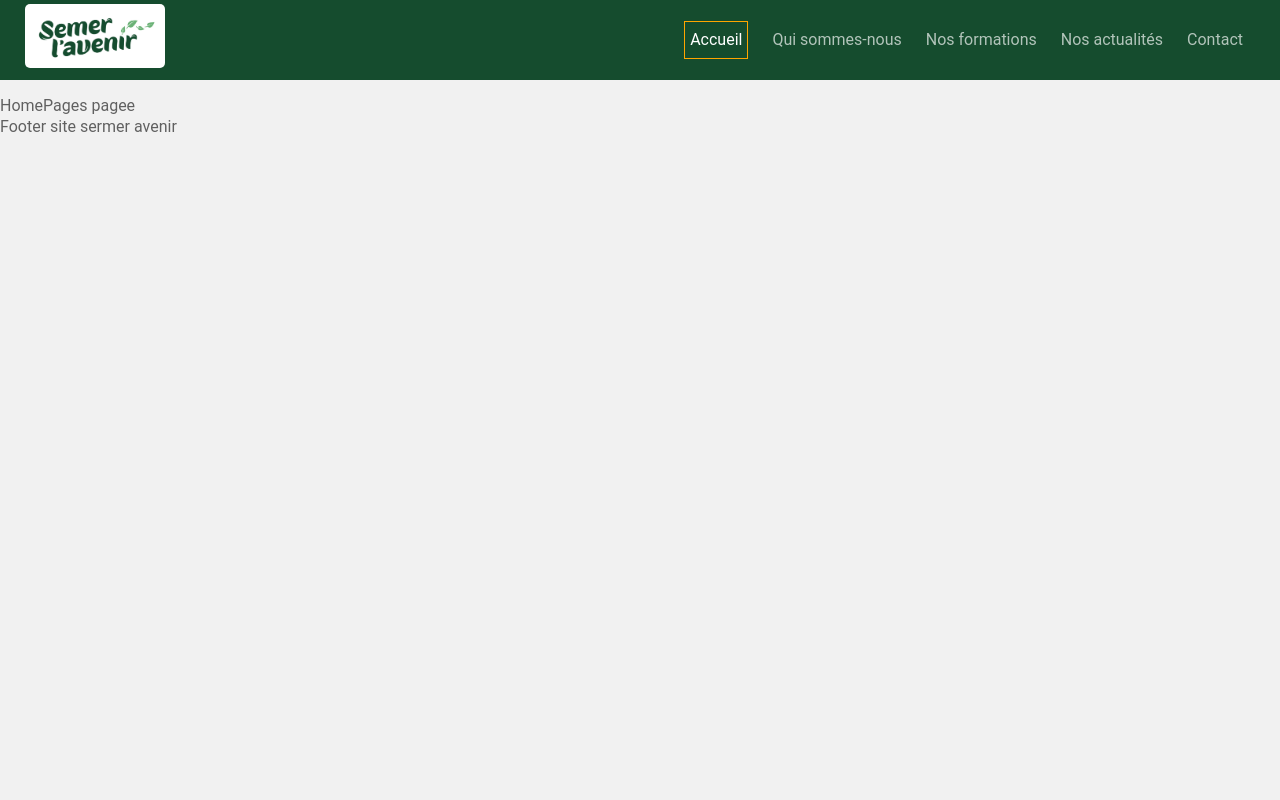
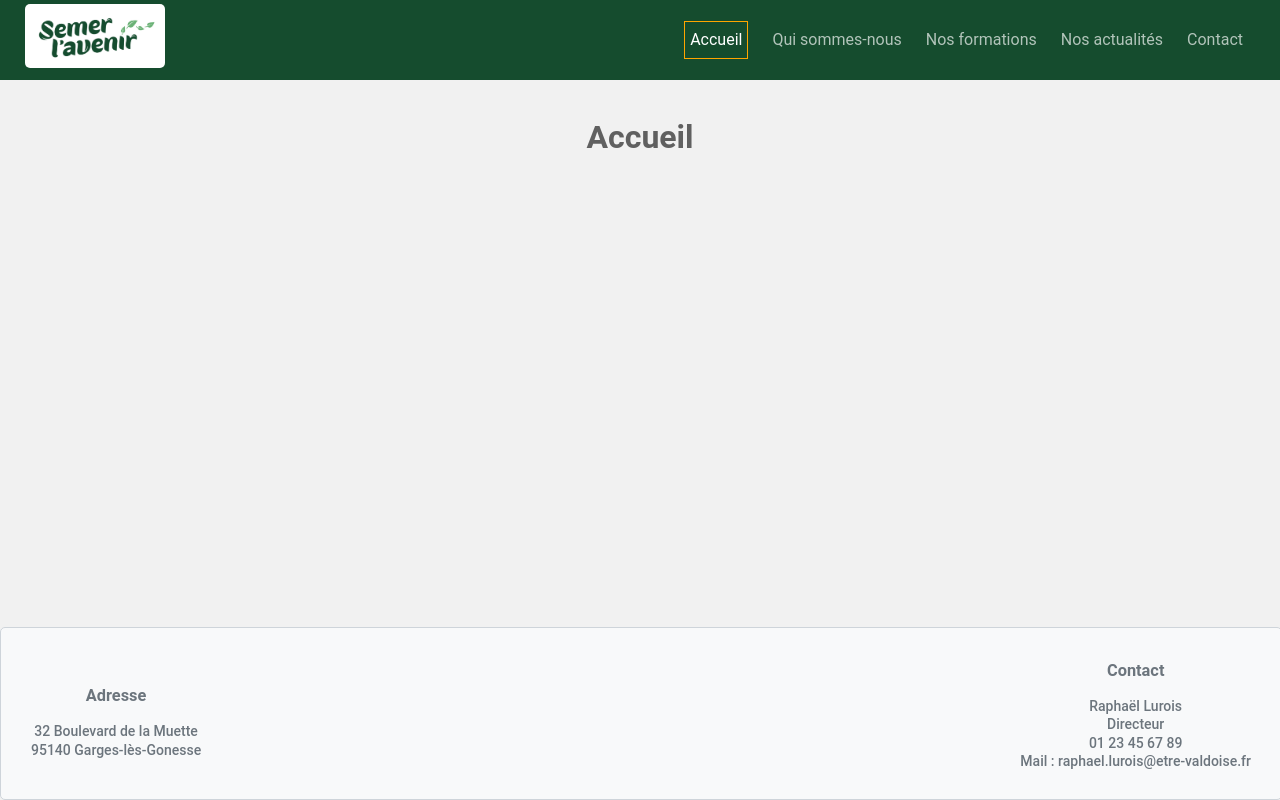
Before and after one commit to sermer12/sermer_avenir, a React (Vite) app in the folder frontend/: page / in a window 1280 px wide. Built offline with nearby package versions, Linux system fonts and the light colour scheme.

Commit message:
ajout d'un peu de style

```diff
--- a/frontend/src/components/Footer.jsx
+++ b/frontend/src/components/Footer.jsx
@@ -1,7 +1,35 @@
 import React from "react";
+import "../styles/footer.css"
 
 const Footer = () => {
-  return <div>Footer site sermer avenir</div>;
+  return (
+    <>
+      <footer>
+        <div className="footer_container">
+          <div className="footer_container_content">
+            <div className="footer_container_content_left">
+              <p>
+                <h3>Adresse</h3>
+                32 Boulevard de la Muette <br />
+                95140 Garges-lès-Gonesse
+              </p>
+            </div>
+            <div className="footer_container_content_center">
+              <h3>Contact</h3>
+              <p>
+                Raphaël Lurois <br />
+                Directeur <br />
+                01 23 45 67 89 <br />
+                <a href="mailto:raphael.lurois@etre-valdoise.fr">
+                  Mail : raphael.lurois@etre-valdoise.fr
+                </a>
+              </p>
+            </div>
+          </div>
+        </div>
+      </footer >
+    </>
+  )
 };
 
 export default Footer;
--- a/frontend/src/pages/HomePages.jsx
+++ b/frontend/src/pages/HomePages.jsx
@@ -1,7 +1,19 @@
 import React from "react";
+import '../styles/accueil.css';
+
 
 const HomePages = () => {
-  return <div>HomePages pagee</div>;
+
+  return (
+    <>
+      <div className="homePage">
+        <h1>Accueil</h1>
+        <div className="homePage_content">
+        </div>
+      </div>
+    </>
+  );
+
 };
 
 export default HomePages;
--- a/frontend/src/pages/QuiSommesNous.jsx
+++ b/frontend/src/pages/QuiSommesNous.jsx
@@ -1,8 +1,14 @@
 import React from 'react'
+import '../styles/presentation.css'
 
 const QuiSommesNous = () => {
   return (
-    <div>QuiSommesNous</div>
+    <div className='quiSommesNous_container'>
+      <h1>Qui sommes-nous</h1>
+      <div className="quiSommesNous_content">
+
+      </div>
+    </div>
   )
 }
 
--- /dev/null
+++ b/frontend/src/styles/accueil.css
@@ -0,0 +1,9 @@
+.homePage {
+    display: flex;
+    flex-direction: column;
+    justify-content: space-between;
+    align-items: center;
+    margin: 0 30px;
+    padding: 0 30px;
+
+}
--- /dev/null
+++ b/frontend/src/styles/footer.css
@@ -0,0 +1,29 @@
+.footer_container {
+    position: absolute;
+    bottom: 0;
+    width: 100%;
+    background-color: #f8f9fa;
+    margin-top: 20px;
+    border-radius: 5px;
+    border: 1px solid #ced4da;
+    text-align: center;
+    font-size: 14px;
+    color: #6c757d;
+    font-weight: 500;
+    font-family: 'Roboto', sans-serif;
+}
+
+.footer_container_content {
+    display: flex;
+    justify-content: space-between;
+    align-items: center;
+    flex-wrap: wrap;
+    margin: 15px 30px;
+}
+
+.footer_container_content_left {
+    display: flex;
+    justify-content: space-between;
+    align-items: center;
+    flex-wrap: wrap;
+}
--- /dev/null
+++ b/frontend/src/styles/presentation.css
@@ -0,0 +1,7 @@
+.quiSommesNous_container {
+    display: flex;
+    justify-content: space-between;
+    align-items: center;
+    flex-wrap: wrap;
+    margin: 15px 30px;
+}
```
